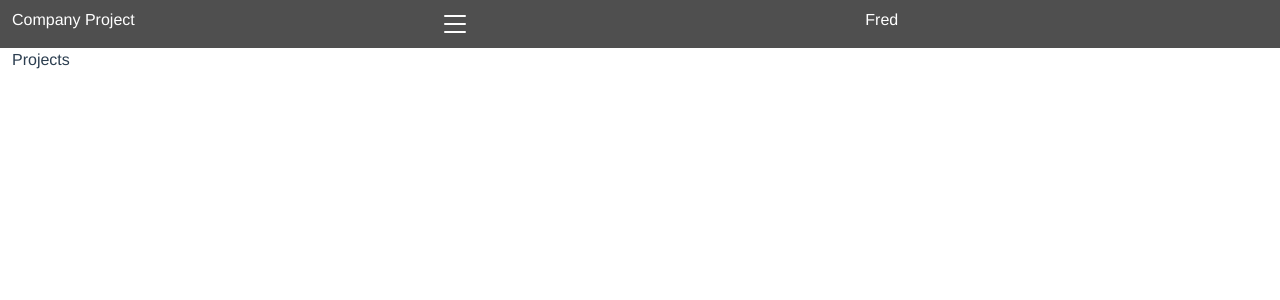
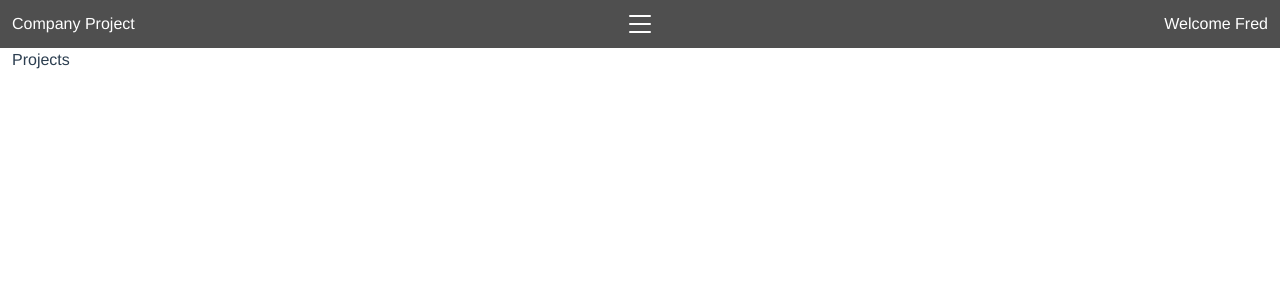
Before and after one commit to fredjacobs/project101, a Vue app: page /projectslistview in a window 1280 px wide. Shown: the top 300 px of the page. Built offline with nearby package versions, Linux system fonts and the light colour scheme.

Commit message:
Toolabr styling

```diff
--- a/src/components/Toolbar.vue
+++ b/src/components/Toolbar.vue
@@ -1,8 +1,8 @@
 <template>
-  <div class="row toolbar py-2">
+  <div class="row toolbar py-2 align-items-center">
     <div class="col-md-4 text-white">Company Project</div>
 
-    <div class="col-md-4 text-white">
+    <div class="col-md-4 text-white text-center">
       <!--Off Canvas #####################################-->
 
       <svg
@@ -45,7 +45,7 @@
 
       <!--##################################-->
     </div>
-    <div class="col-md-4 text-white">{{ name }}</div>
+    <div class="col-md-4 text-white text-end">Welcome {{ name }}</div>
   </div>
 </template>
 
```
